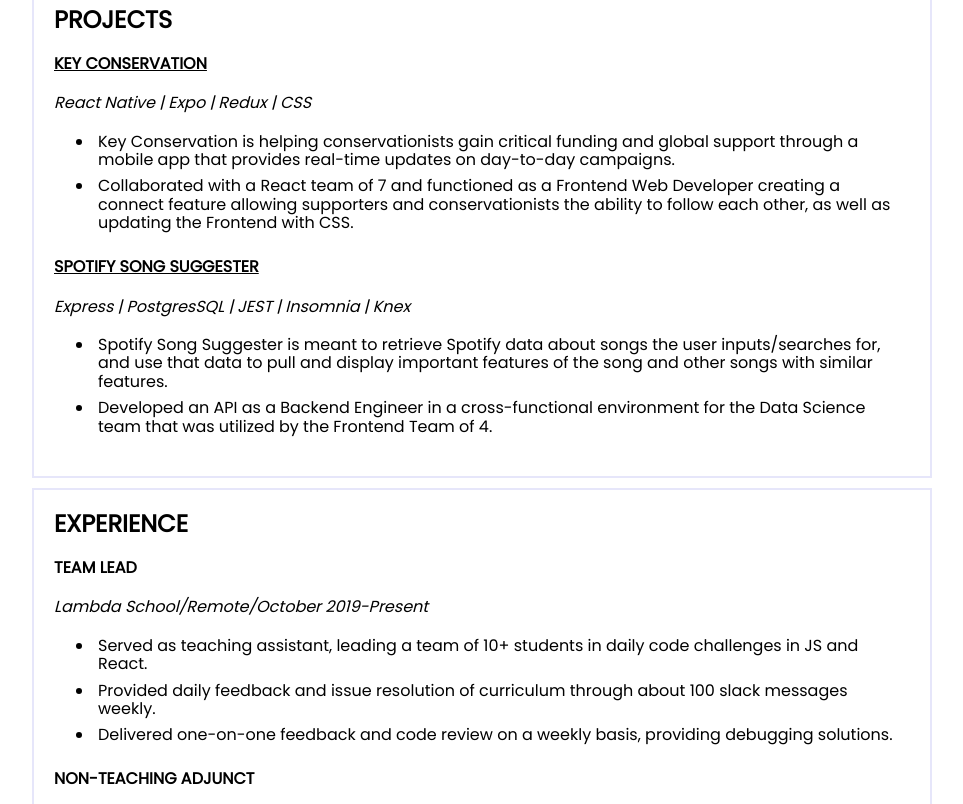
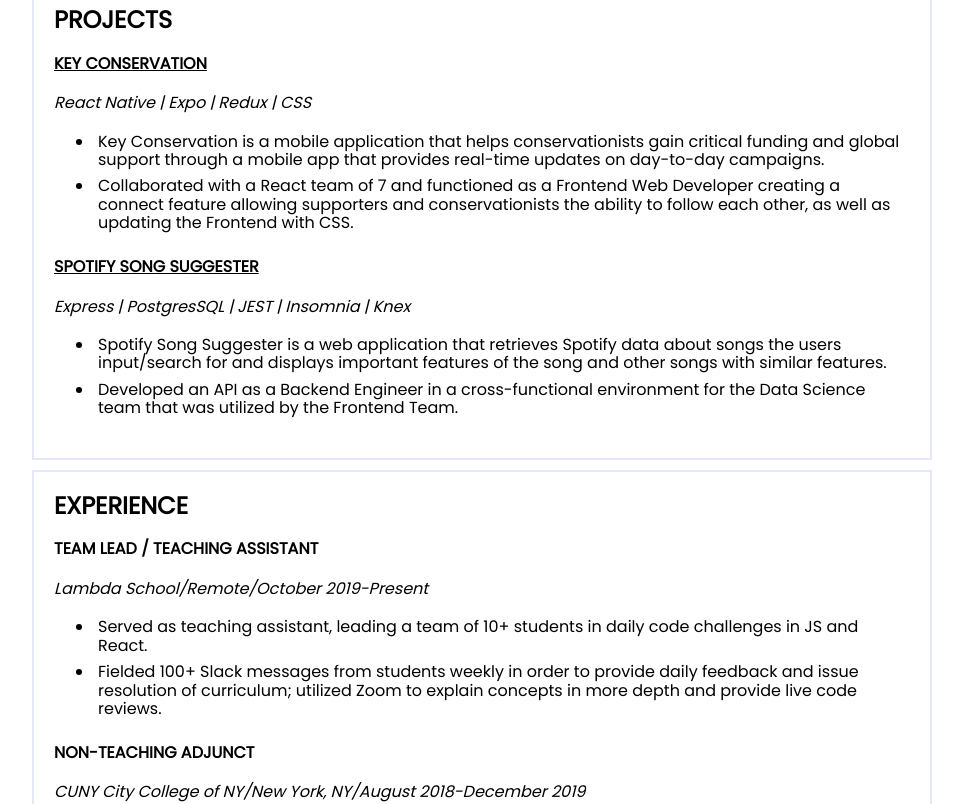
Before and after one commit to jasminekh96/resume, a React (Create React App) app in the folder resume/: page / in a window 1280 px wide. Shown: the part 440-1244 px from the top of the page, without its empty margins (158-1121 px from the left). Built offline with nearby package versions, Linux system fonts and the light colour scheme.

Commit message:
typos and bio of projects fixed

```diff
--- a/resume/src/App.js
+++ b/resume/src/App.js
@@ -67,8 +67,8 @@
 					<p className='projectInfo'>React Native | Expo | Redux | CSS </p>
 					<ul className='info'>
 						<li>
-							Key Conservation is helping conservationists gain critical funding and global support through a mobile app
-							that provides real-time updates on day-to-day campaigns.
+							Key Conservation is a mobile application that helps conservationists gain critical funding and global
+							support through a mobile app that provides real-time updates on day-to-day campaigns.
 						</li>
 						<li>
 							Collaborated with a React team of 7 and functioned as a Frontend Web Developer creating a connect feature
@@ -97,12 +97,12 @@
 					<p className='projectInfo'>Express | PostgresSQL | JEST | Insomnia | Knex </p>
 					<ul className='info'>
 						<li>
-							Spotify Song Suggester is meant to retrieve Spotify data about songs the user inputs/searches for, and use
-							that data to pull and display important features of the song and other songs with similar features.
+							Spotify Song Suggester is a web application that retrieves Spotify data about songs the users input/search
+							for and displays important features of the song and other songs with similar features.
 						</li>
 						<li>
 							Developed an API as a Backend Engineer in a cross-functional environment for the Data Science team that
-							was utilized by the Frontend Team of 4.
+							was utilized by the Frontend Team.
 						</li>
 					</ul>
 				</article>
@@ -110,19 +110,22 @@
 			<div className='card'>
 				<h2>EXPERIENCE</h2>
 				<article class='experience'>
-					<h4>TEAM LEAD</h4>
+					<h4>TEAM LEAD / TEACHING ASSISTANT</h4>
 					<p className='experienceInfo'>Lambda School/Remote/October 2019-Present</p>
 					<ul className='responsibilities'>
 						<li>
 							Served as teaching assistant, leading a team of 10+ students in daily code challenges in JS and React.
 						</li>
-						<li>Provided daily feedback and issue resolution of curriculum through about 100 slack messages weekly.</li>
-						<li>Delivered one-on-one feedback and code review on a weekly basis, providing debugging solutions.</li>
+						<li>
+							Fielded 100+ Slack messages from students weekly in order to provide daily feedback and issue resolution
+							of curriculum; utilized Zoom to explain concepts in more depth and provide live code reviews.
+						</li>
+						{/* <li>Delivered one-on-one feedback and code review on a weekly basis, providing debugging solutions.</li> */}
 					</ul>
 					<h4>NON-TEACHING ADJUNCT</h4>
 					<p className='experienceInfo'>CUNY City College of NY/New York, NY/August 2018-December 2019</p>
 					<ul className='responsibilities'>
-						<li>Grading 100 midterm and final exams from 150 students of the Anthropology 101 course.</li>
+						<li>Grading midterm and final exams from 150 students of the Anthropology 101 course.</li>
 					</ul>
 				</article>
 			</div>
```
